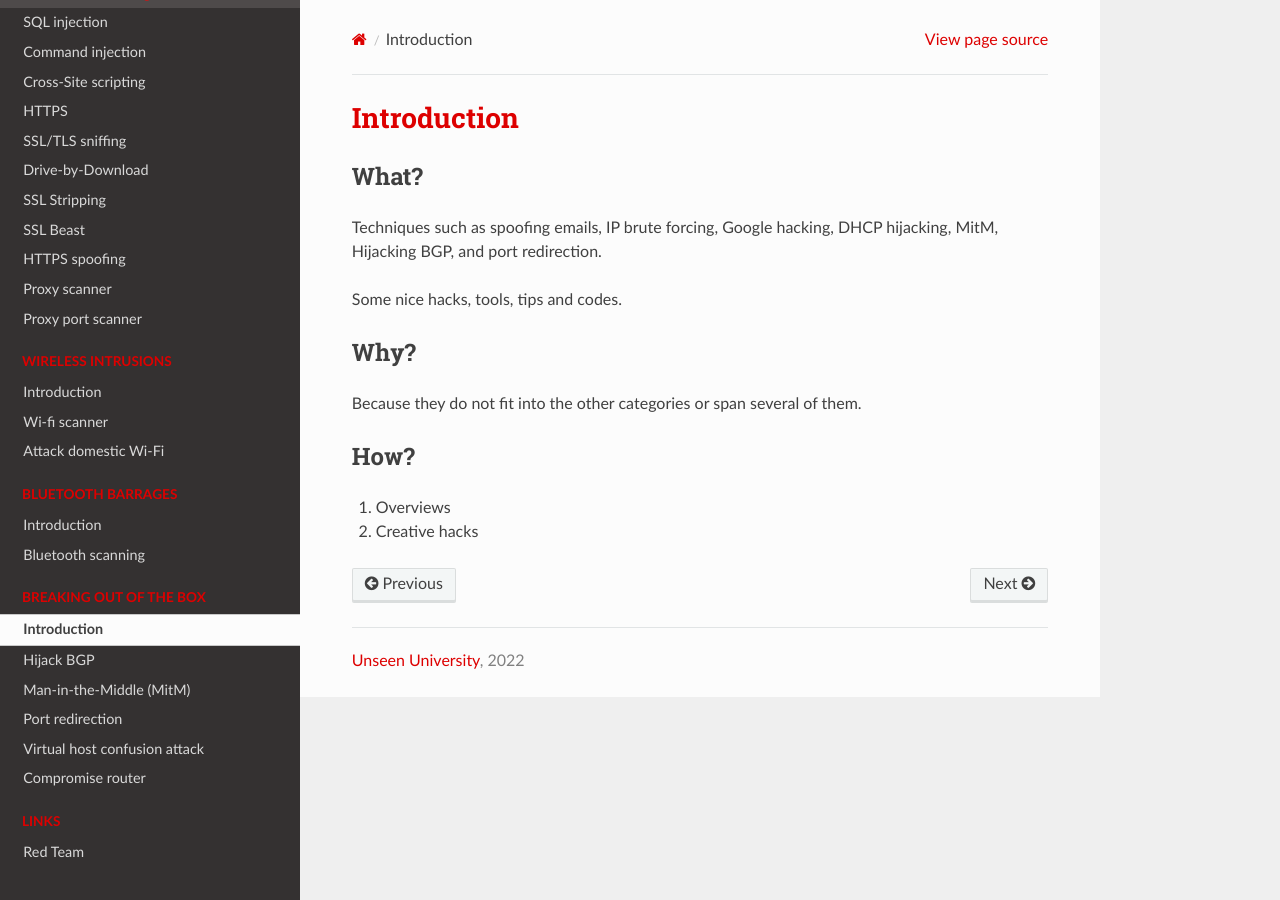
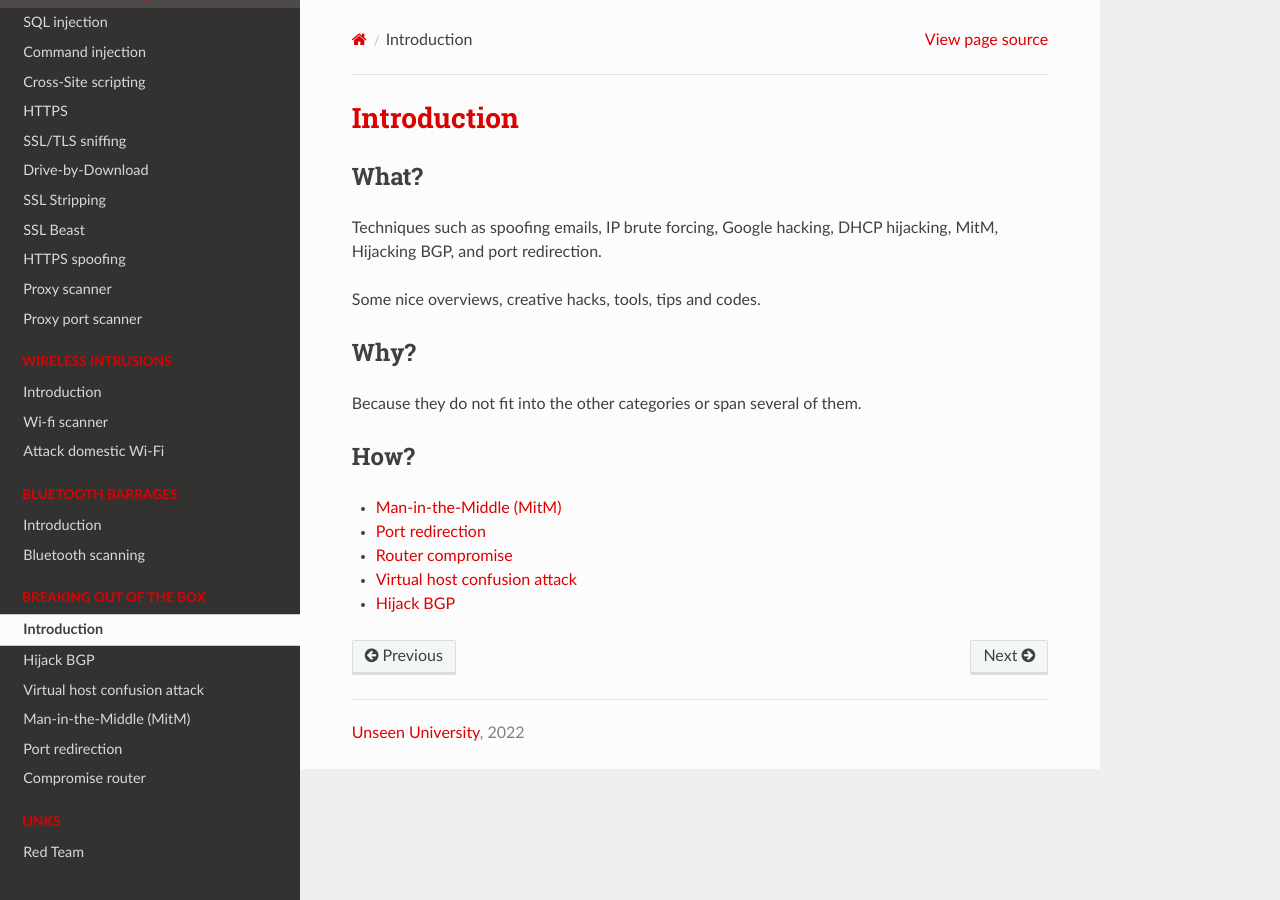
Before and after one commit to tymyrddin/red-network, a Sphinx documentation site: the page built from source/docs/box/README.md, in a window 1280 px wide. Built offline with Sphinx 7.4.7 and the Read the Docs theme 2.0.0, drawn with Linux system fonts in a browser that asks for light colours.

Commit message:
Version 0.1

```diff
--- a/source/docs/box/README.md
+++ b/source/docs/box/README.md
@@ -13,5 +13,8 @@ Because they do not fit into the other categories or span several of them.
 
 ## How?
 
-1. Overviews
-2. Creative hacks
+* [Man-in-the-Middle (MitM)](mitm.md)
+* [Port redirection](port-redirection.md)
+* [Router compromise](router.md)
+* [Virtual host confusion attack](host-confusion.md)
+* [Hijack BGP](hijack-bgp.md)
```
Also changed, not shown: other parts of source/docs/box/README.md (+1 -1 lines), source/docs/http/SSL-stripping.md (+1 -1 lines), source/docs/layer2/arp-spoofing.md (+1 -1 lines), source/docs/box/hijack-bgp.md (renamed from source/docs/box/Hijack-BGP.md), source/docs/box/mitm.md (renamed from source/docs/box/MitM.md), source/docs/box/port-redirection.md (renamed from source/docs/box/Port-redirection.md).
